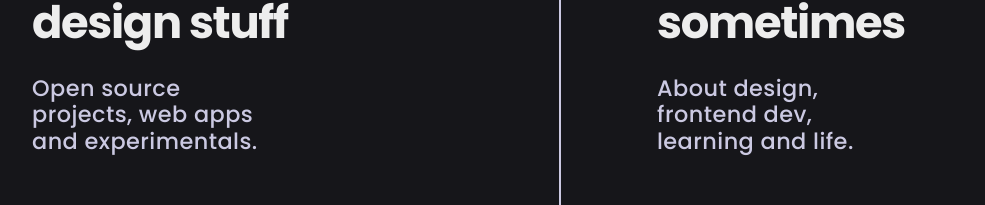
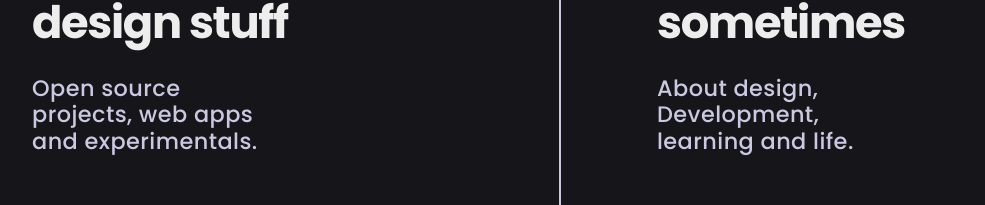
Before and after one commit to xeylous/portfolio-v2, a Next.js app: page / in a window 1280 px wide. Shown: the part 1333-1538 px from the top of the page, without its empty margins (79-1064 px from the left). Built offline with nearby package versions, Linux system fonts and the light colour scheme.

Commit message:
updated caption

```diff
--- a/src/components/Caption.jsx
+++ b/src/components/Caption.jsx
@@ -44,7 +44,7 @@ export default function Caption() {
             <p className="translate-z-0 w-unset leading-[1.2] text-[1.2em] tracking-[0.02em] max-w-[701px] block my-[1em] mx-0 font-medium text-[var(--linear-grey)] md:text-[1.4em]">
               About design,
               <br />
-              frontend dev,
+              Development,
               <br />
               learning and life.
             </p>
```
